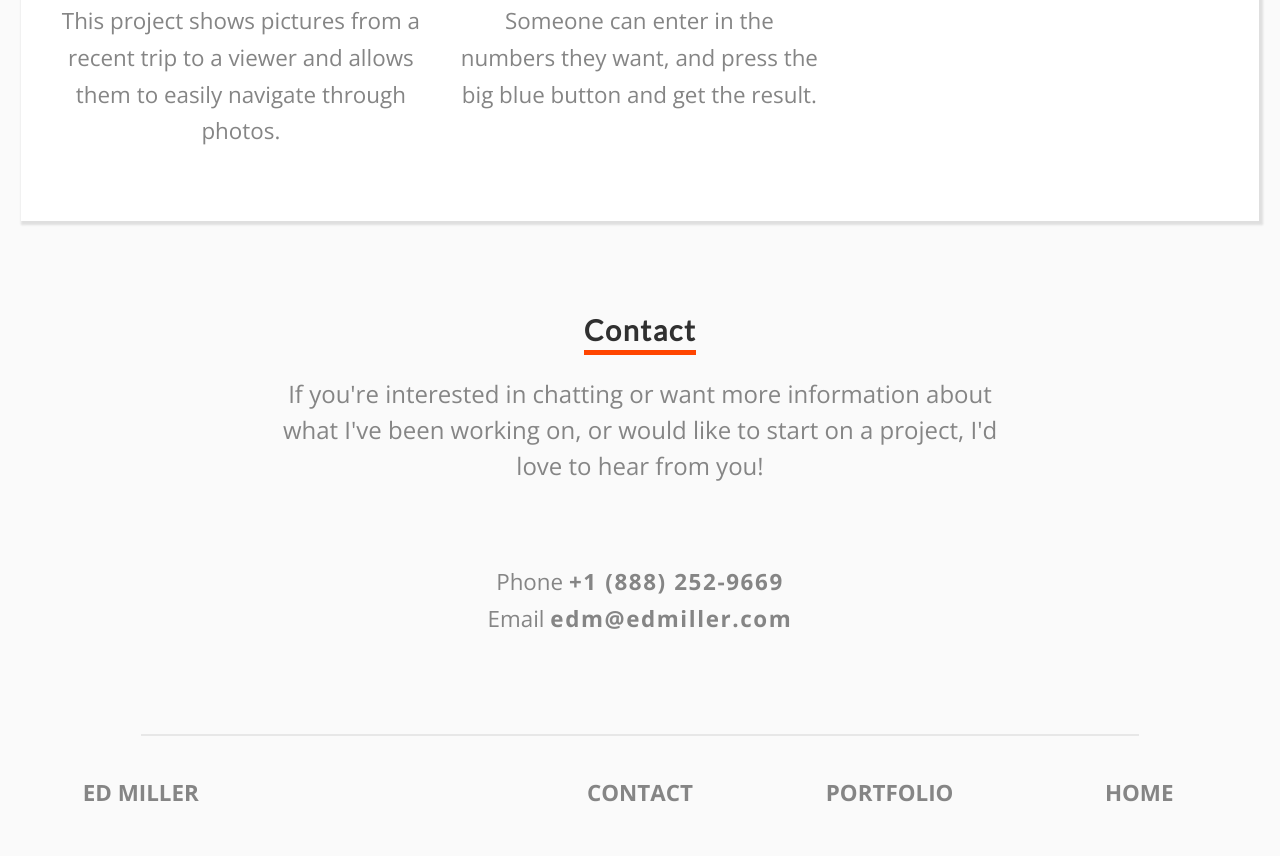
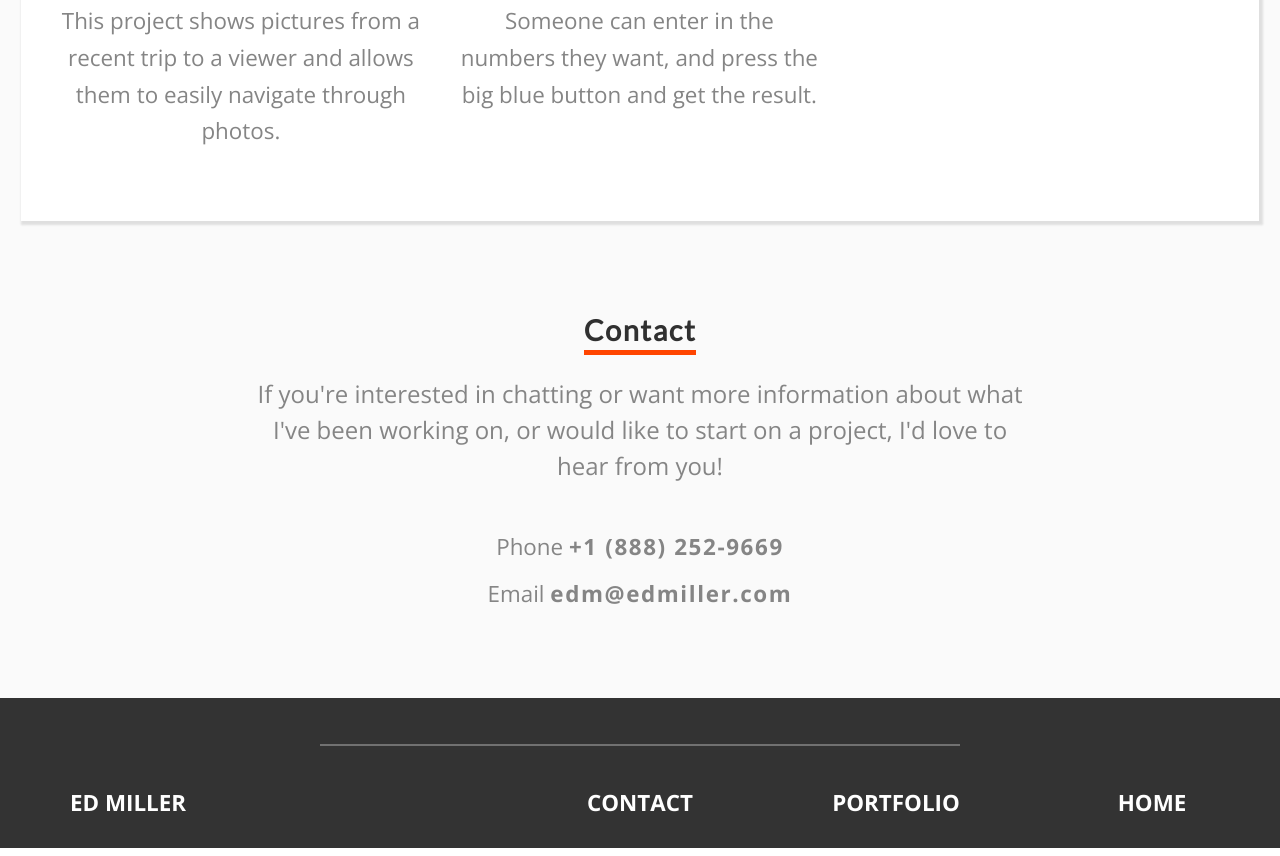
Before and after one commit to ed-coder/techdegree-project-2, a plain HTML site: page index.html in a window 1280 px wide. Shown: the part 2024-2880 px from the top of the page. Drawn offline with nearby package versions, Linux system fonts and the light colour scheme.

Commit message:
Update styles to footer

```diff
--- a/css/style.css
+++ b/css/style.css
@@ -138,20 +138,17 @@ main {
 footer {
   text-align: center;
   background: #fafafa;
-  padding: 3rem 1rem 3rem 1rem;
-}
-
-.footer-contact {
-  margin-bottom: 6rem;
+  padding: 3rem 0rem 0rem 0rem;
 }
 
 .contact-info {
-  margin: 5rem 0 0 0;
+  margin: 45px 0 0 0;
+  padding-bottom: 75px;
 
 }
 
 .contact-info p {
-  margin: 0;
+  margin: 10px;
 
 }
 
@@ -165,15 +162,21 @@ hr {
   display: block;
   height: 1px;
   border: 0;
-  border-top: 2px solid #e7e7e7;
+  border-top: 2px solid rgba(255, 255, 255, .3);
   margin: 1em auto 2.5rem auto;
   padding: 0;
-  width: 80%;
+  width: 50%;
+}
+
+.footer-nav {
+  background: #333;
+  padding: 30px 0;
 }
 
 footer a {
   display: block;
   width: 40%;
+  color: white;
 
 }
 
--- a/index.html
+++ b/index.html
@@ -102,6 +102,8 @@
         <p>Email <span class="bolder">edm@edmiller.com</span></p>
       </div>
     </div>
+
+    <div class="footer-nav">
       <hr>
       <ul class="clearfix">
         <li><a class="float-l" href="#totop">Ed Miller</a></li>
@@ -110,7 +112,7 @@
         <li><a href="#portfolio-section">portfolio</a></li>
         <li><a href="#contact">contact</a></li>
       </ul>
-
+    </div>
   </footer>
 
 </body>
```
Lines whose indentation alone changed are shown as unchanged.
